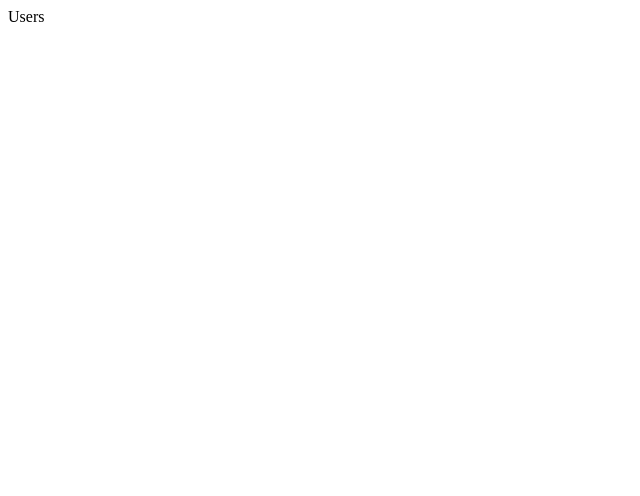
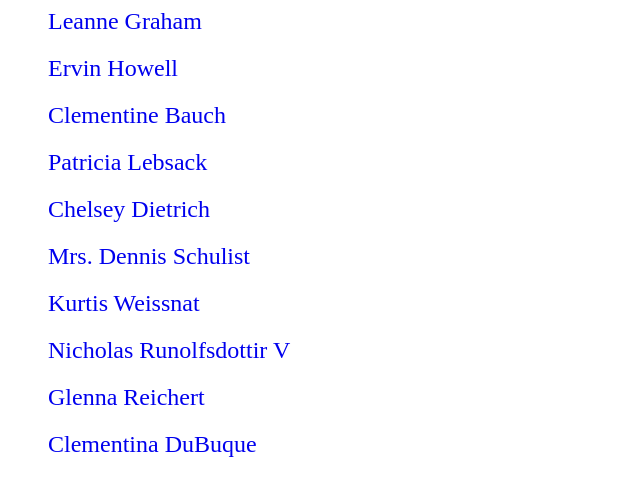
Before and after one commit to craigstroman/react-hooks-typescript-redux-boilerplate, a React app: page /users in a window 1280 px wide. Shown: the top 496 px of the page, without its empty margins (0-640 px from the left). Built offline with nearby package versions, Linux system fonts and the light colour scheme; data requests are answered from the project's data file.

Commit message:
Adding user items component

```diff
--- a/src/containers/Users/Users.tsx
+++ b/src/containers/Users/Users.tsx
@@ -3,6 +3,7 @@ import { AppDispatch } from '../../app/store';
 import { useAppSelector } from '../../app/hooks';
 import { useDispatch } from 'react-redux';
 import { usersState, getUsersAsync } from './usersSlice';
+import { UserItems } from '../../components/UserItems/UserItems';
 
 export const Users: React.FC = () => {
   const dispatch = useDispatch<AppDispatch>();
@@ -12,11 +13,15 @@ export const Users: React.FC = () => {
     dispatch(getUsersAsync());
   }, [dispatch]);
 
-  console.log('newUsersState: ', newUsersState);
-
   useEffect(() => {
     handleGetUsers();
   }, [handleGetUsers]);
 
-  return <div>Users</div>;
+  return (
+    <UserItems
+      loading={newUsersState.status === 'success' ? false : true}
+      error={newUsersState.status !== 'success' ? newUsersState.status : ''}
+      users={newUsersState.value}
+    />
+  );
 };
```
